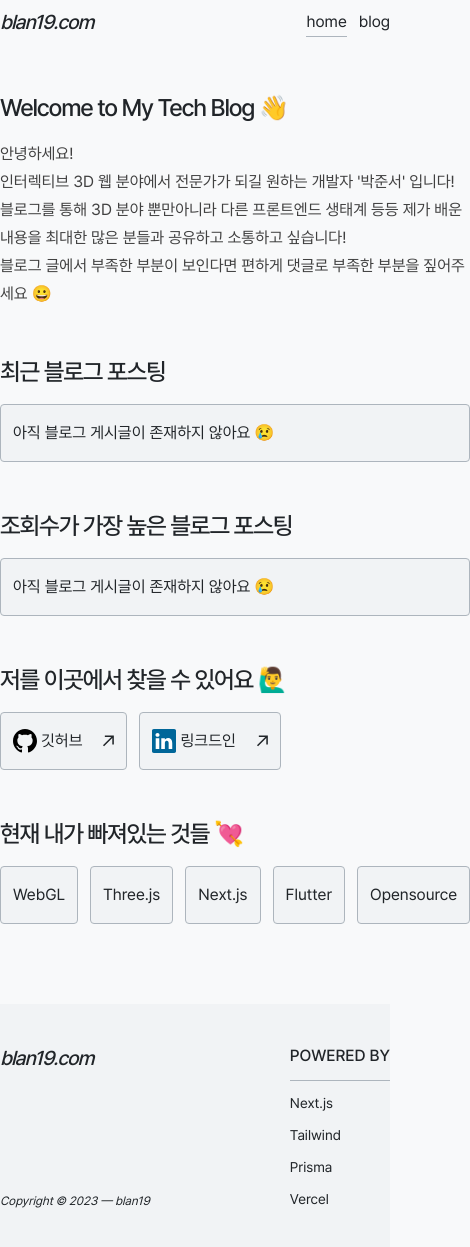
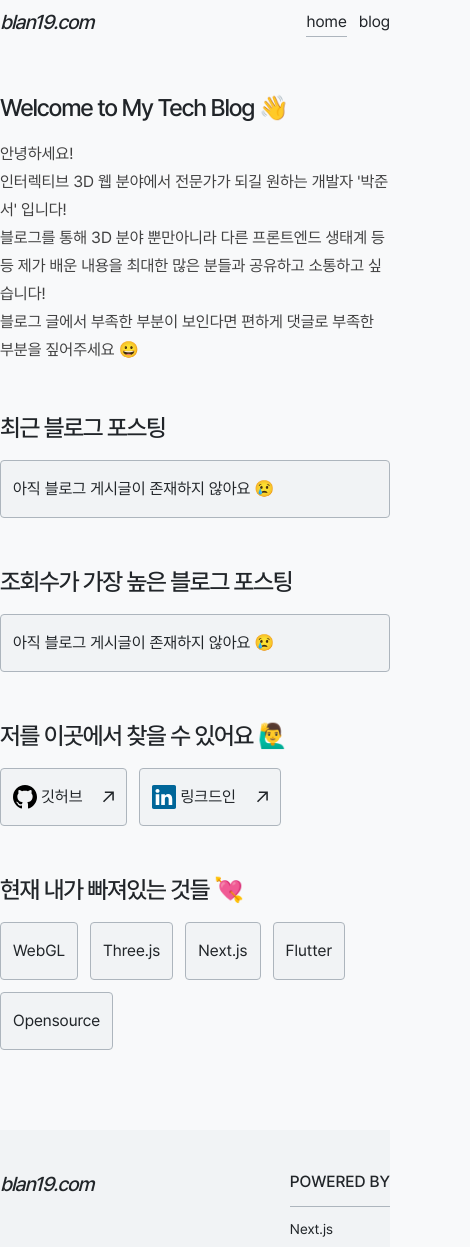
Before and after one commit to blan19/blan19.com, a Next.js app: page / in a window 390 px wide. Shown: the top 1247 px of the page, 470 px wide, since content can reach past the window. Built offline with nearby package versions, Linux system fonts and the light colour scheme.

Commit message:
feat: apply flex-wrap on mobile

```diff
--- a/src/app/page.tsx
+++ b/src/app/page.tsx
@@ -116,7 +116,7 @@ export default function Home() {
         <h1 className="font-medium text-2xl mb-4 tracking-tighter">
           현재 내가 빠져있는 것들 💘
         </h1>
-        <ul className="flex gap-3">
+        <ul className="flex gap-3 whitespace-pre-wrap flex-wrap">
           <li className="card">WebGL</li>
           <li className="card">Three.js</li>
           <li className="card">Next.js</li>
--- a/src/components/ui/tags/index.tsx
+++ b/src/components/ui/tags/index.tsx
@@ -10,7 +10,7 @@ interface TagsProps {
 const Tags = ({ posts, seletedTag }: TagsProps) => {
   const tags = getBlogTags(posts);
   return (
-    <ul className="flex w-full justify-center items-center gap-3">
+    <ul className="flex w-full justify-center items-center gap-3 flex-wrap">
       {tags.map(([tag, count]) => {
         const isSeleted =
           tag === seletedTag || (tag === "all" && seletedTag === undefined);
```
